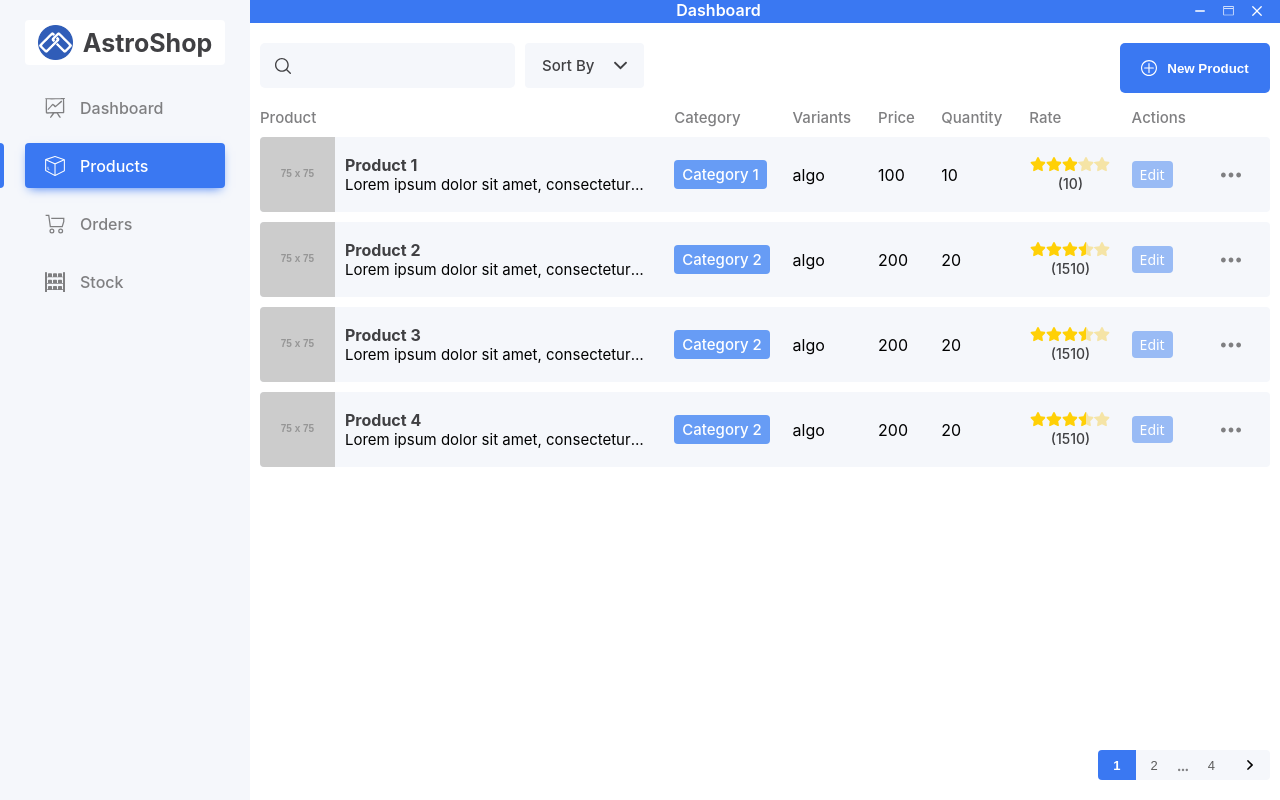
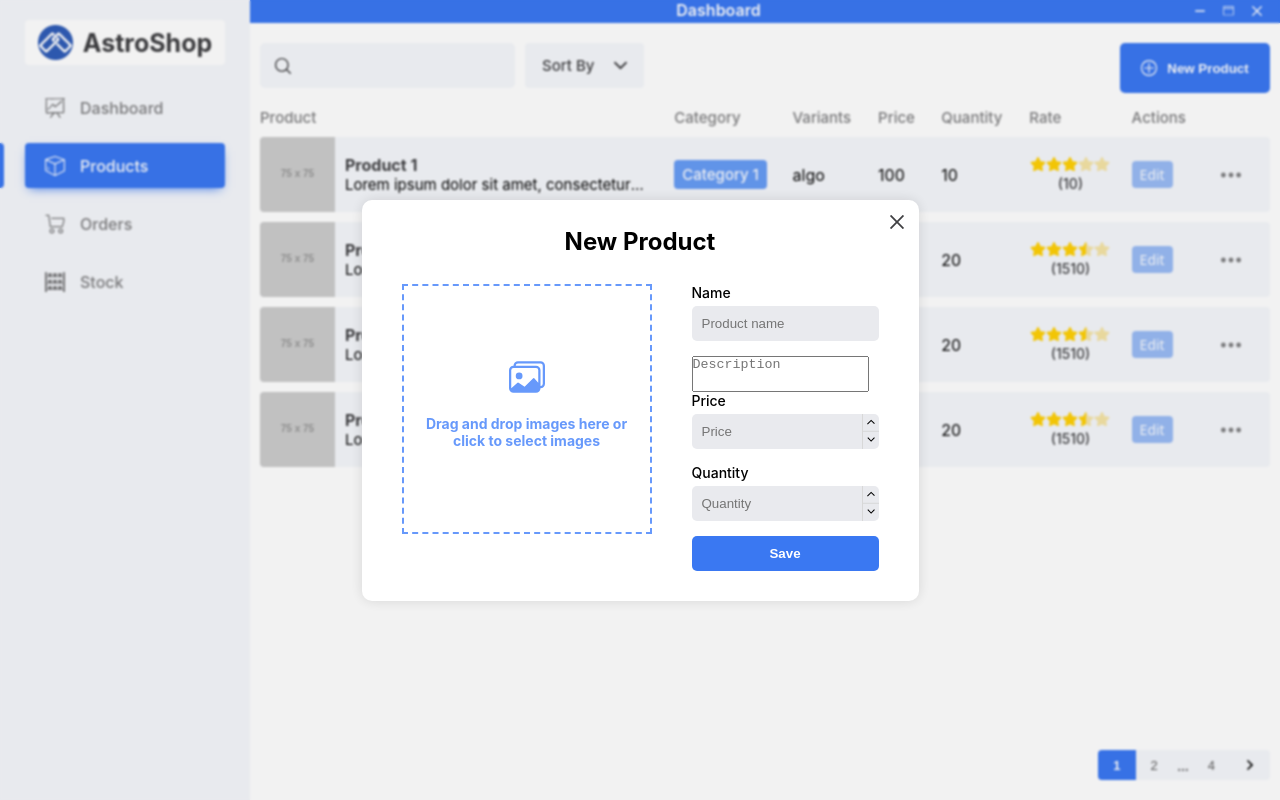
Before and after one commit to sebas-pena/store, a React (Create React App) app in the folder management-app/: page /products in a window 1280 px wide. Built offline with nearby package versions, Linux system fonts and the light colour scheme.

Commit message:
progreso modal

```diff
--- /dev/null
+++ b/management-app/src/components/input/TextArea.jsx
@@ -0,0 +1,6 @@
+import "./TextArea.css"
+const TextArea = (props) => {
+  return <textarea {...props} className="textarea"></textarea>
+}
+
+export default TextArea
--- a/management-app/src/components/modals/new-product/NewProductModal.css
+++ b/management-app/src/components/modals/new-product/NewProductModal.css
@@ -34,13 +34,29 @@
 }
 
 .new-product-modal__images-input{
-  height: 200px;
-  width: 200px;
-  border: 1px dashed #ccc;
+  display: flex;
+  flex-direction: column;
+  align-items: center;
+  justify-content: center;
+  gap: 20px;
+  padding: 20px;
+  height: 250px;
+  width: 250px;
+  border: 2px dashed #6799fb;
+  cursor: pointer;
 }
 
 .new-product-modal__images-input > input{
   display: none;
+}
+
+
+.new-product-modal__images-input > p{
+  text-align: center;
+  font-size: 14px;
+  font-weight: bold;
+  margin-bottom: 10px;
+  color: #6799fb;
 }
 
 .new-product-modal__description{
--- a/management-app/src/components/modals/new-product/NewProductModal.jsx
+++ b/management-app/src/components/modals/new-product/NewProductModal.jsx
@@ -6,6 +6,7 @@ import { ReactComponent as ImagesIcon } from "../../../assets/svg/images.svg"
 import "./NewProductModal.css"
 import Input from "../../input/Input"
 import Button from "../../button/Button"
+import TextArea from "../../input/TextArea"
 
 const NewProductModal = ({ handleClose }) => {
   const modalCtnRef = useRef(null)
@@ -32,15 +33,16 @@ const NewProductModal = ({ handleClose }) => {
         </header>
         <form className="new-product-modal__form">
           <label className="new-product-modal__images-input">
-						<ImagesIcon width="36" height="36" fill="#404043" />
+            <ImagesIcon width="36" height="36" fill="#6799fb" />
+            <p>Drag and drop images here or click to select images</p>
             <input type="file" name="images" />
           </label>
           <div className="new-product-modal__inputs-ctn">
-						<Input type="text" placeholder="Name" name="name" />
+            <Input type="text" placeholder="Product name" name="name" />
             <label className="new-product-modal__description">
-							<textarea name="description" placeholder="Description" />
+              <TextArea placeholder="Description" />
             </label>
-						<Input type="number" placeholder="Price" name="price" />
+            <Input type="number" placeholder="Price" name="price" min="0" />
             <Input type="number" placeholder="Quantity" name="quantity" />
             <div className="new-product-modal__variants-ctn"></div>
 
--- a/management-app/src/pages/ProductsPage.jsx
+++ b/management-app/src/pages/ProductsPage.jsx
@@ -12,7 +12,7 @@ const ProductsPage = () => {
   const [sort, setSort] = useState("")
   const [search, setSearch] = useState("")
   const [products, setProducts] = useState([])
-	const [showNewProductModal, setShowNewProductModal] = useState(false)
+  const [showNewProductModal, setShowNewProductModal] = useState(true)
 
   useEffect(() => {
     console.log(sort)
```
Also changed, not shown: management-app/src/components/input/TextArea.css (added). Lines whose indentation alone changed are shown as unchanged.
